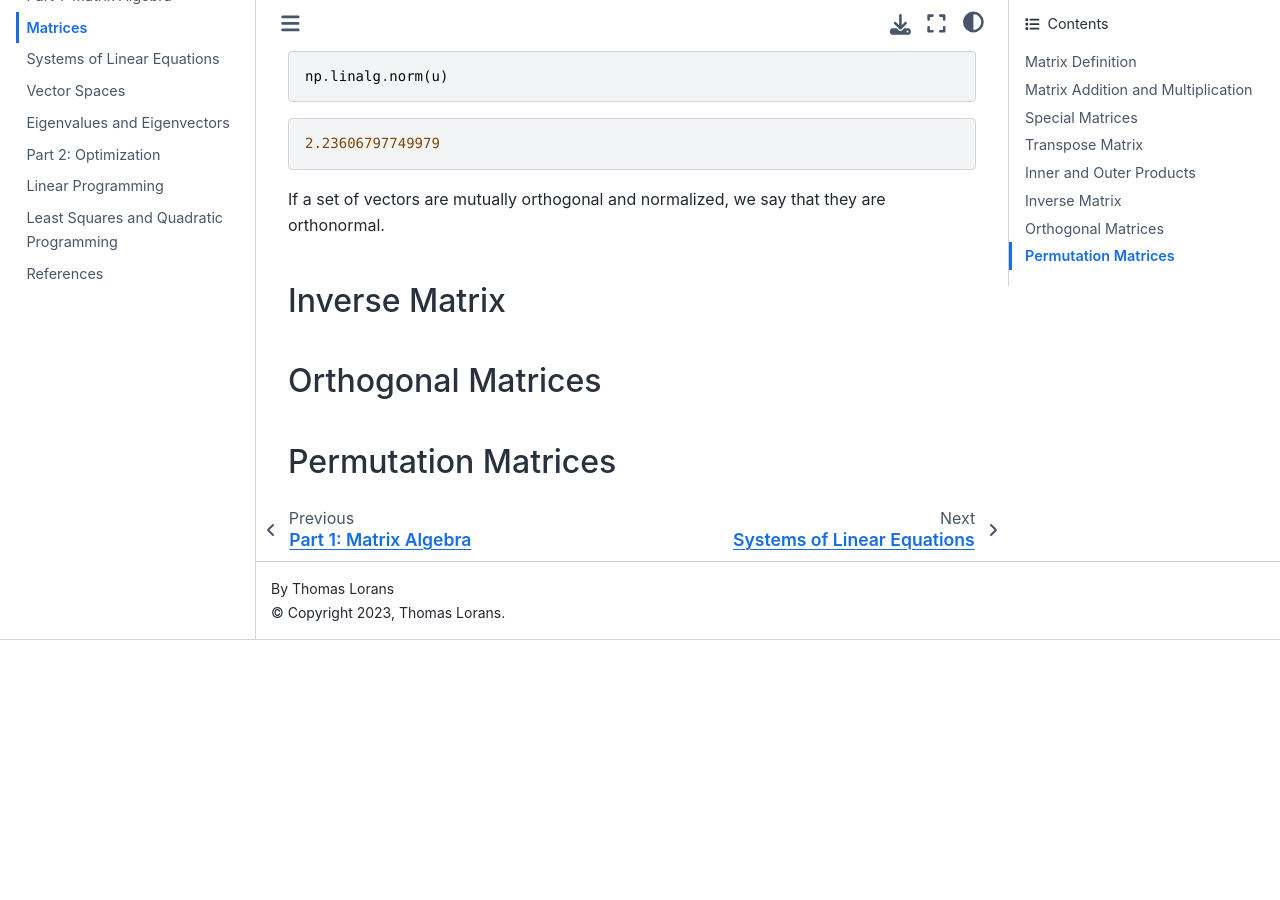
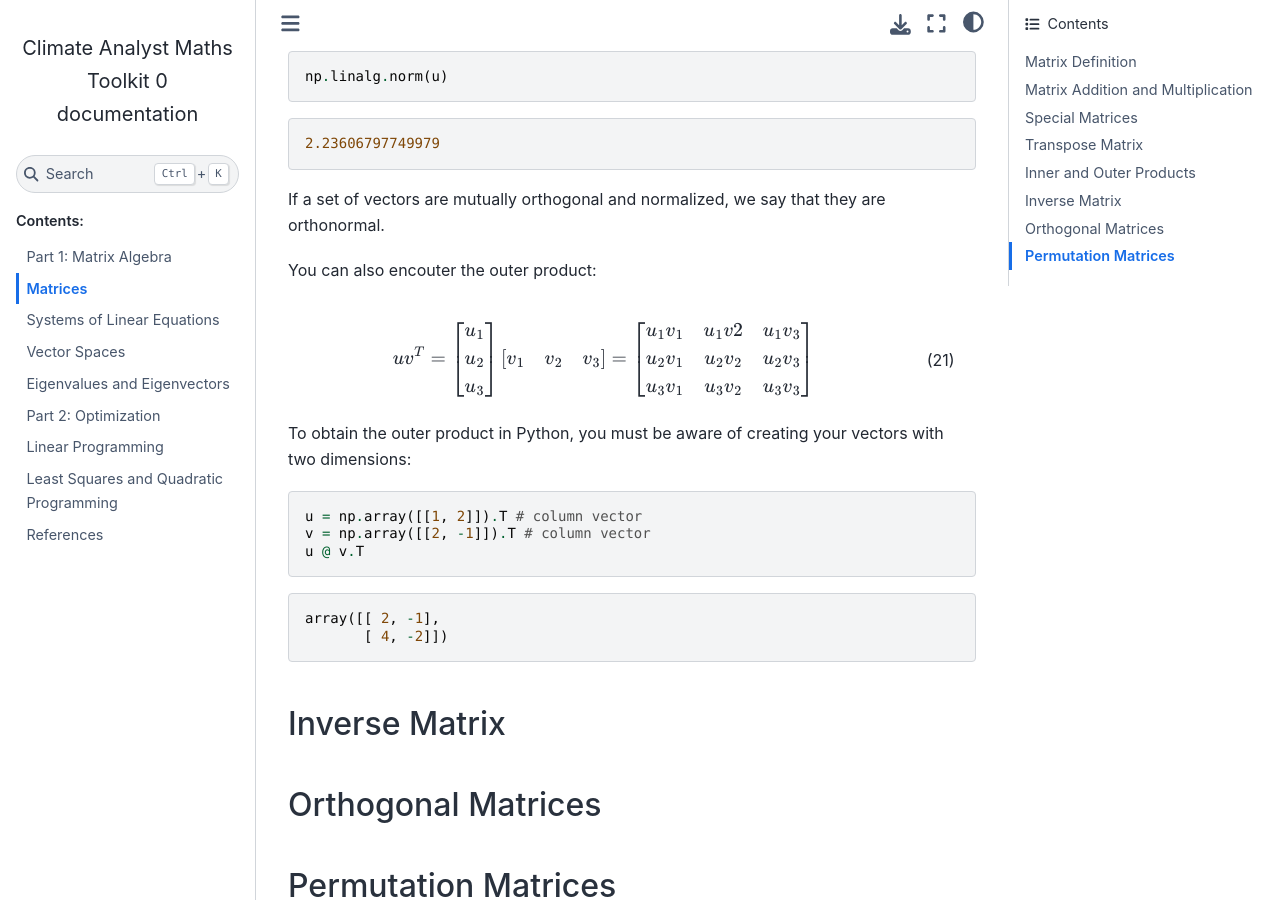
Before and after one commit to tlorans/ClimateAnalystMathsToolkit, a Sphinx documentation site: the page built from docs/source/matrices.md, in a window 1280 px wide and 900 px high, scrolled down 9448 px. Built offline with Sphinx 7.4.7 and the Sphinx Book theme 1.1.4, drawn with Linux system fonts in a browser that asks for light colours; before the commit the page ends 10088 px from its top, so only the background shows below that.

Commit message:
inner and outer products defined

````diff
--- a/docs/source/matrices.md
+++ b/docs/source/matrices.md
@@ -485,6 +485,37 @@
 
 If a set of vectors are mutually orthogonal and normalized, we say that they are orthonormal.
 
+You can also encouter the outer product:
+
+\begin{equation}
+uv^T = \begin{bmatrix}
+u_1 \\
+u_2 \\
+u_3
+\end{bmatrix}
+\begin{bmatrix}
+v_1 & v_2 & v_3
+\end{bmatrix}
+= \begin{bmatrix}
+u_1v_1 & u_1v2 & u_1v_3 \\
+u_2v_1 & u_2v_2 & u_2v_3 \\
+u_3v_1 & u_3v_2 & u_3v_3
+\end{bmatrix}
+\end{equation}
+
+To obtain the outer product in Python, you must be aware of creating your vectors with two dimensions:
+
+```Python
+u = np.array([[1, 2]]).T # column vector
+v = np.array([[2, -1]]).T # column vector
+u @ v.T
+```
+
+```
+array([[ 2, -1],
+       [ 4, -2]])
+```
+
 ### Inverse Matrix
 ### Orthogonal Matrices
 
````
Also changed, not shown: 5 other files.
